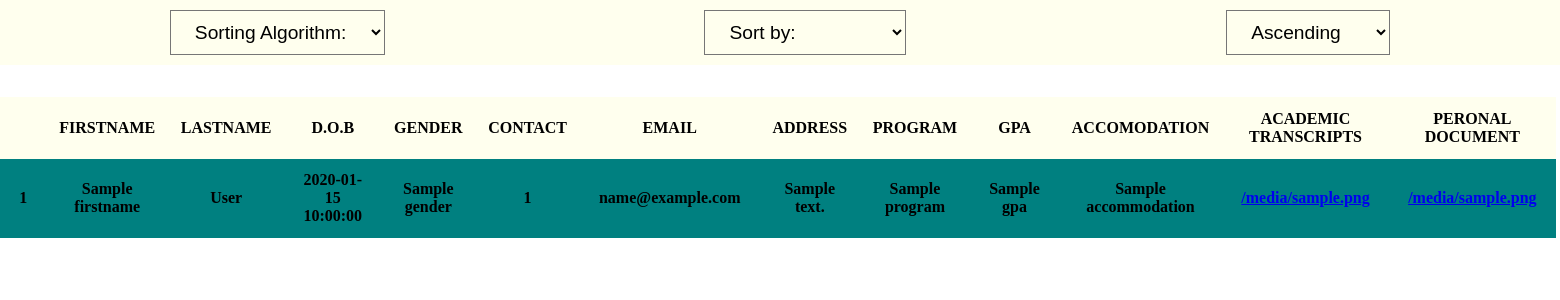
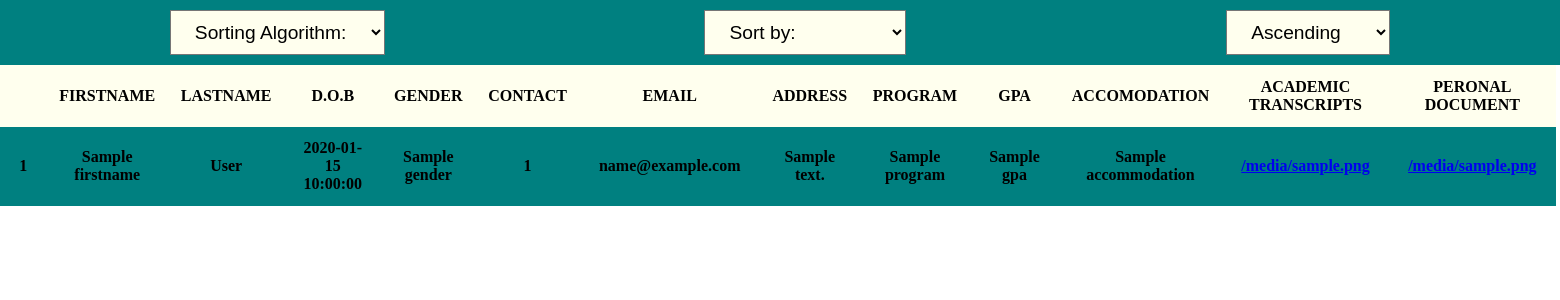
Before and after one commit to tirivashemutanho/alGO-Tests, a Flask app: page /portal in a window 1560 px wide. Shown: the top 300 px of the page. Run offline with Flask 3, Linux system fonts and the light colour scheme; a database or web service that is not in the repository returns one stand-in record (values such as "Sample title").

Commit message:
update css styles for portal

```diff
--- a/static/css/style.css
+++ b/static/css/style.css
@@ -95,7 +95,7 @@ form{
 }
 .table{
     width: 90%;
-    margin-top: 2rem;
+    margin-top: 0;
     border-collapse: collapse;
     border-spacing: 0;
     background: #ffe;
@@ -124,6 +124,7 @@ form{
 
 /* Query Form Styles */
 .query-form{
+    margin: 0;
     width: 100%;
     background: teal;
     display: flex;
@@ -133,7 +134,7 @@ form{
 }
 .query-form form{
     width: 100%;
-    background: #ffe;
+
     display: flex;
     justify-content: space-around;
     align-items: center;
```
